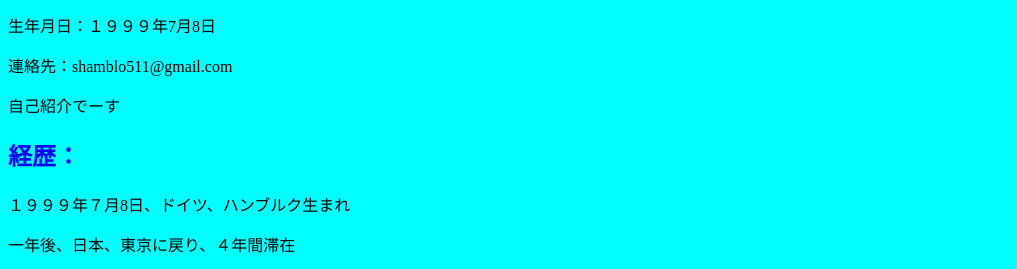
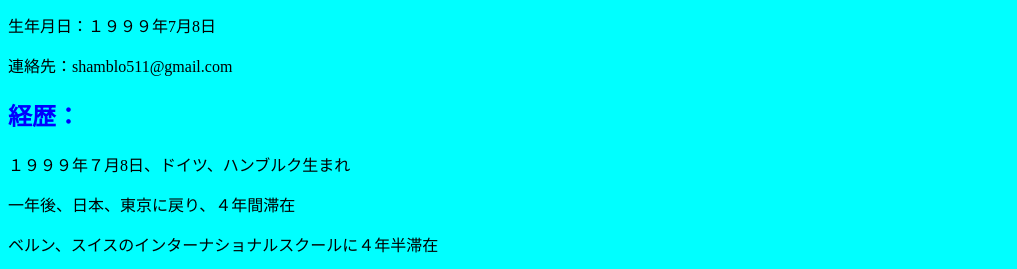
Before and after one commit to ARROWS-WALL/info2_final_project, a plain HTML site: page self.html in a window 1280 px wide. Shown: the part 116-385 px from the top of the page, 0-1017 px from the left. Drawn offline with Linux system fonts and the light colour scheme.

Commit message:
いらない部分削除

```diff
--- a/self.html
+++ b/self.html
@@ -12,7 +12,6 @@
   <img class="photo" src="mahiro.PNG" style="width:250px;height:333px;">
   <p>生年月日：１９９９年7月8日</p>
   <p>連絡先：shamblo511@gmail.com</p>
-  <p>自己紹介でーす</p>
   <h2>経歴：</h2>
   <p>１９９９年７月8日、ドイツ、ハンブルク生まれ</p>
   <p>一年後、日本、東京に戻り、４年間滞在</p>
```
